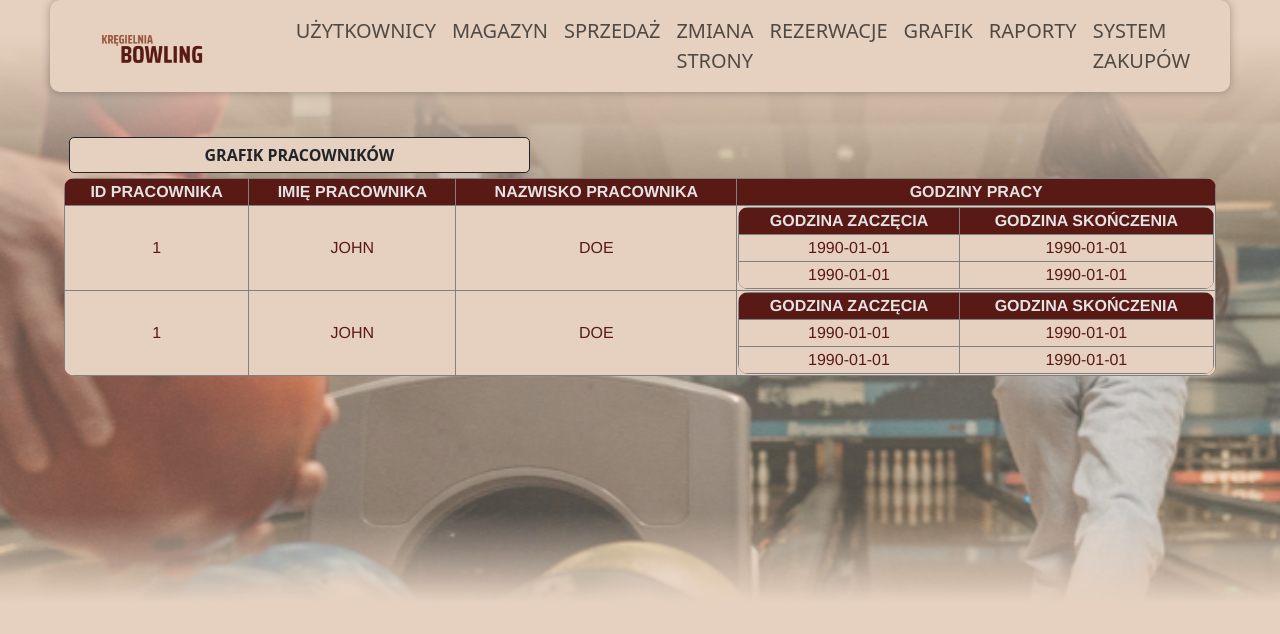
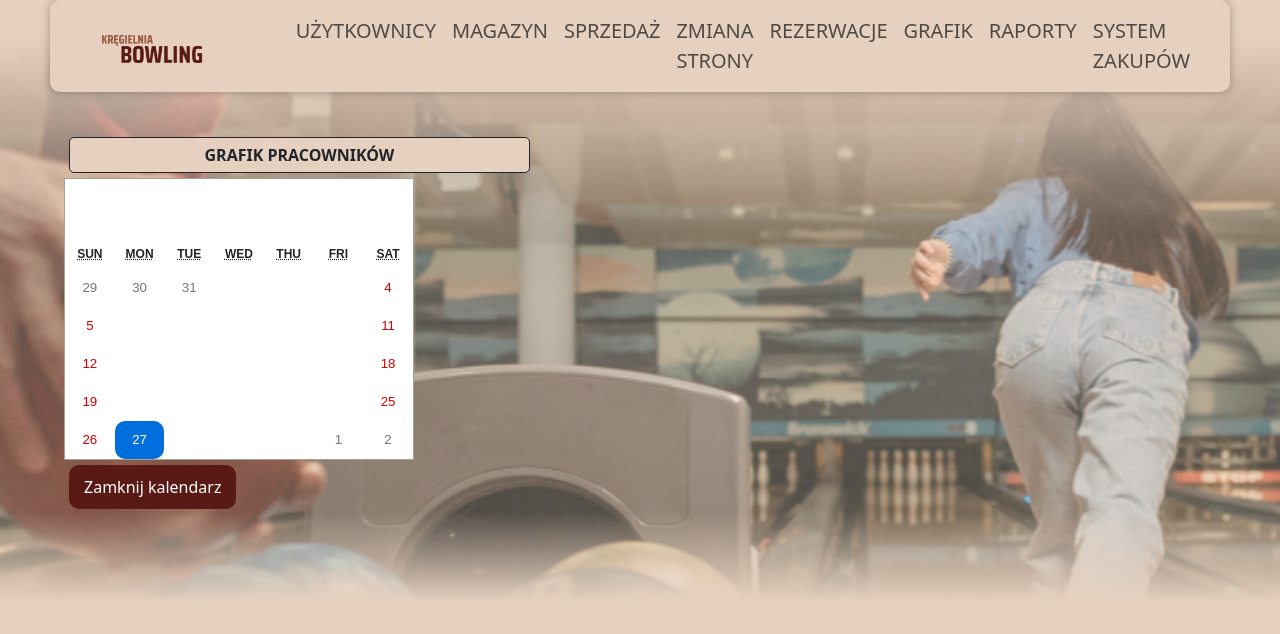
Before and after one commit to Donosik/BowlingClub, a React (Create React App) app in the folder mainfrontend/: page /management/grafik in a window 1280 px wide. Shown: the top 634 px of the page. Built offline with nearby package versions, Linux system fonts and the light colour scheme; what pdfmake would draw is missing.

Commit message:
grafik pracowników

```diff
--- a/mainfrontend/package.json
+++ b/mainfrontend/package.json
@@ -16,6 +16,7 @@
     "react": "^18.2.0",
     "react-apexcharts": "^1.4.1",
     "react-bootstrap": "^2.9.1",
+    "react-calendar": "^4.6.1",
     "react-chartjs-2": "^5.2.0",
     "react-dom": "^18.2.0",
     "react-pdf": "^7.5.1",
--- a/mainfrontend/src/pages/Schedule/WorkerSchedule.js
+++ b/mainfrontend/src/pages/Schedule/WorkerSchedule.js
@@ -1,12 +1,54 @@
-import React from 'react';
+import React, { useState } from 'react';
+import Calendar from 'react-calendar';
+import 'react-calendar/dist/Calendar.css';
 
-export default function WorkerSchedule({workersSchedule})
-{
+export default function WorkerSchedule({ workersSchedule }) {
+    const [selectedWorker, setSelectedWorker] = useState(null);
+    const [selectedDate, setSelectedDate] = useState(null);
+
+    const handleWorkerClick = (worker) => {
+        setSelectedWorker(worker);
+    };
+
+    const handleCloseCalendar = () => {
+        setSelectedWorker(null);
+    };
+
+    const handleCalendarChange = (date) => {
+        setSelectedDate(date);
+    };
+
+    const getWorkersForSelectedDate = () => {
+        if (!selectedDate) return [];
+
+        return workersSchedule.filter((worker) =>
+            worker.Availability.some(
+                (slot) =>
+                    new Date(slot.start).toLocaleDateString() ===
+                    selectedDate.toLocaleDateString()
+            )
+        );
+    };
 
     return (
         <div className="table-container">
             <div className="table-name">GRAFIK PRACOWNIKÓW</div>
             <div className="table-container">
+
+            </div>
+            <div className="calendar-container">
+                <Calendar
+                    value={selectedDate || new Date()}
+                    onChange={handleCalendarChange}
+                    style={{
+                        backgroundColor: '#E6D1C0',
+                        color: '#591914',
+                    }}
+                    calendarType="US"
+                />
+                {selectedDate && (
+                    <div>
+                        <h2>Pracownicy w dniu {selectedDate.toLocaleDateString()}</h2>
                         <table className="table-bordered">
                             <thead>
                             <tr>
@@ -17,35 +59,32 @@ export default function WorkerSchedule({workersSchedule})
                             </tr>
                             </thead>
                             <tbody>
-            {workersSchedule.map(worker => (
+                            {getWorkersForSelectedDate().map((worker) => (
                                 <tr key={worker.workerId}>
                                     <td>{worker.Id}</td>
                                     <td>{worker.FirstName}</td>
                                     <td>{worker.LastName}</td>
                                     <td>
-                        <div className="table-container">
-                        <table className="table-bordered">
-                            <thead>
-                            <tr>
-                                <th>Godzina zaczęcia</th>
-                                <th>Godzina skończenia</th>
-                            </tr>
-                            </thead>
-                            <tbody>
-                            {worker.Availability.map((slot, index) => (
-                                <tr key={index}>
-                                    <td>{slot.start}</td>
-                                    <td>{slot.end}</td>
+                                        {worker.Availability
+                                            .filter(
+                                                (slot) =>
+                                                    new Date(slot.start).toLocaleDateString() ===
+                                                    selectedDate.toLocaleDateString()
+                                            )
+                                            .map((slot, index) => (
+                                                <div key={index}>
+                                                    {slot.start} - {slot.end}
+                                                </div>
+                                            ))}
+                                    </td>
                                 </tr>
                             ))}
                             </tbody>
-                        </table></div>
-                    </td>
-
-                </tr>
-            ))}
-            </tbody>
-                </table></div></div>
-
-    )
+                        </table>
+                    </div>
+                )}
+                <button onClick={handleCloseCalendar}>Zamknij kalendarz</button>
+            </div>
+        </div>
+    );
 }
```
Also changed, not shown: mainfrontend/src/pages/Sale/SaleListTable.js (line endings or trailing spaces), 1 other file (tests, documents, lock files or other folders). Lines whose indentation alone changed are shown as unchanged.
